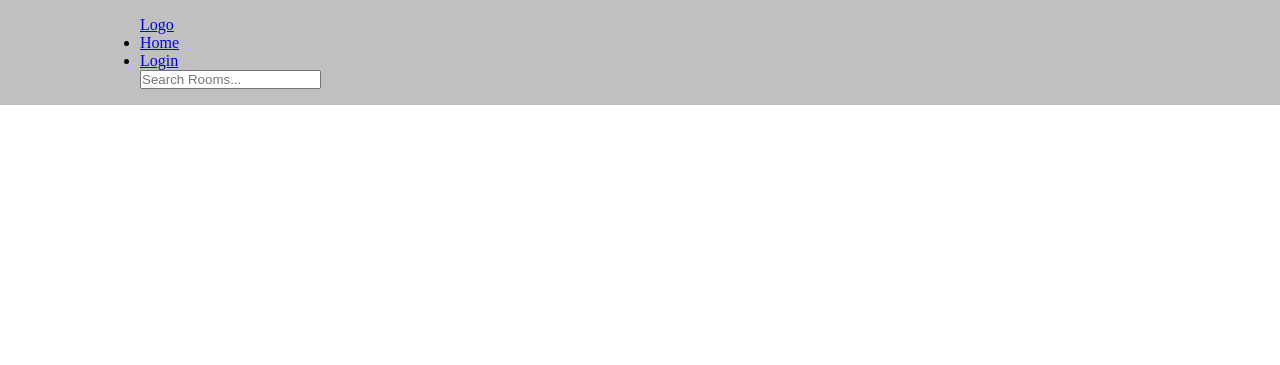
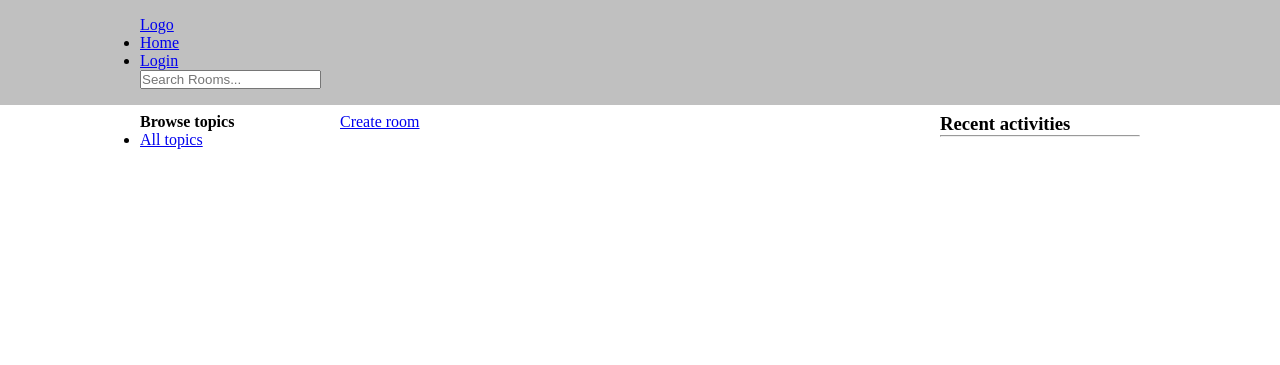
Before and after one commit to paulnyabaro/studyapp, a Django app: template studyapp/base/templates/base/profile.html in a window 1280 px wide. Shown: the top 365 px of the page. Run offline with Django 4.2, Linux system fonts and the light colour scheme; the template is opened without the code that fills it, so the values that code supplies are empty.

Commit message:
Added user url in profile recent activities

```diff
--- a/studyapp/base/templates/base/activity_component.html
+++ b/studyapp/base/templates/base/activity_component.html
@@ -2,7 +2,7 @@
 <hr>
 {% for message in room_messages %}
 <div>
-    <small>@{{ message.user }} {{ message.created|timesince }}</small>
+    <small><a href="{% url 'user_profile' message.user.id %}">@{{ message.user }}</a> {{ message.created|timesince }}</small>
     <small>Replied to "{{ message.room }}"</small> <br><br>
     {{ message.body }}
     {% if request.user == message.user %}
--- a/studyapp/base/templates/base/profile.html
+++ b/studyapp/base/templates/base/profile.html
@@ -5,5 +5,17 @@
 {% block content %}
 <div class="container">
     <h1>{{ user.username }}</h1>
+    <div class="home-grid">
+        <div class="sidebar">
+            {% include 'base/topics_component.html' %}
+        </div>
+        <div class="main-content">
+            <a href="{% url 'create_room' %}">Create room</a><br>
+            {% include 'base/feed_component.html' %}
+        </div>
+        <div class="recent-activity">
+            {% include 'base/activity_component.html' %}
+        </div>
+    </div>
 </div>
 {% endblock %}
--- a/studyapp/base/views.py
+++ b/studyapp/base/views.py
@@ -90,7 +90,10 @@ def room(request, pk):
 
 def user_profile(request, pk):
     user = User.objects.get(id=pk)
-    context = {'user': user}
+    rooms = user.room_set.all()
+    room_messages = user.message_set.all()
+    topics = Topic.objects.all()
+    context = {'user': user, 'rooms': rooms, 'topics': topics, 'room_messages': room_messages}
     return render(request, 'base/profile.html', context)
 
 @login_required(login_url='login') # Redirects non logged in users
```
